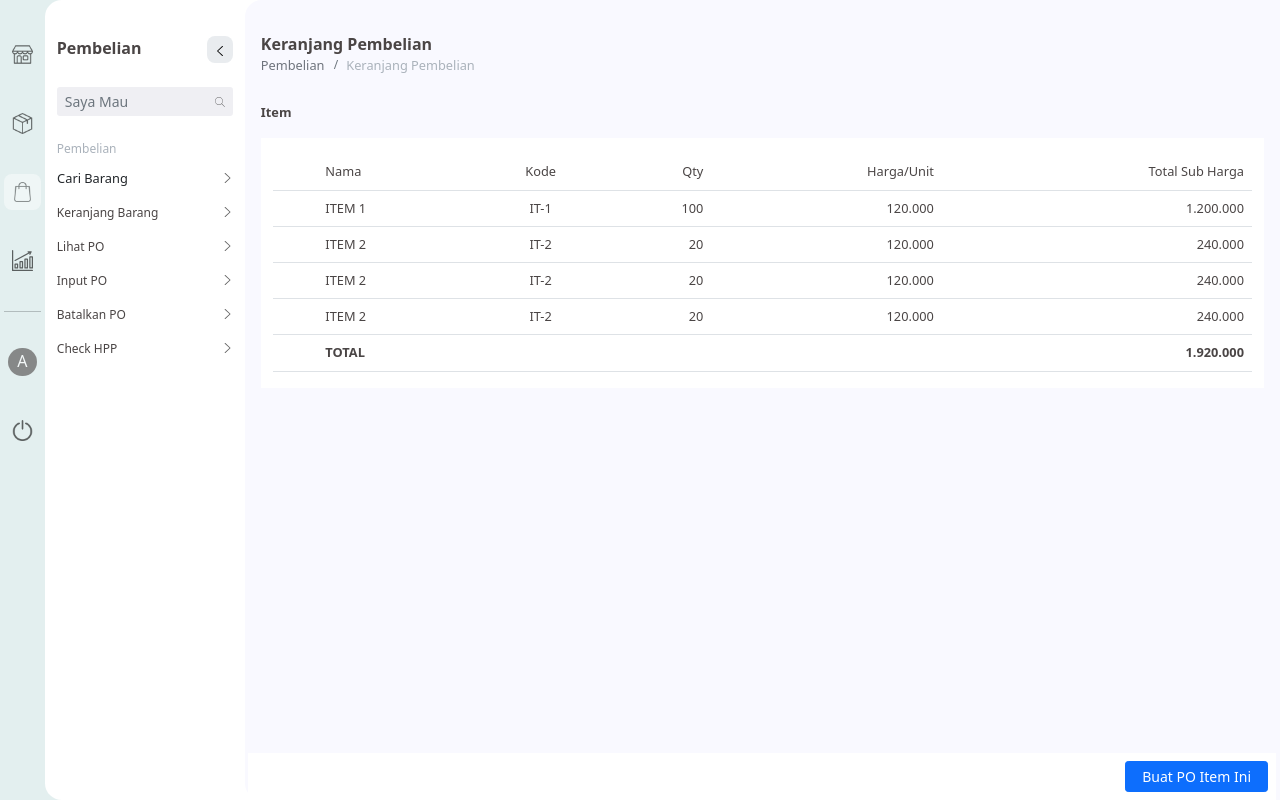
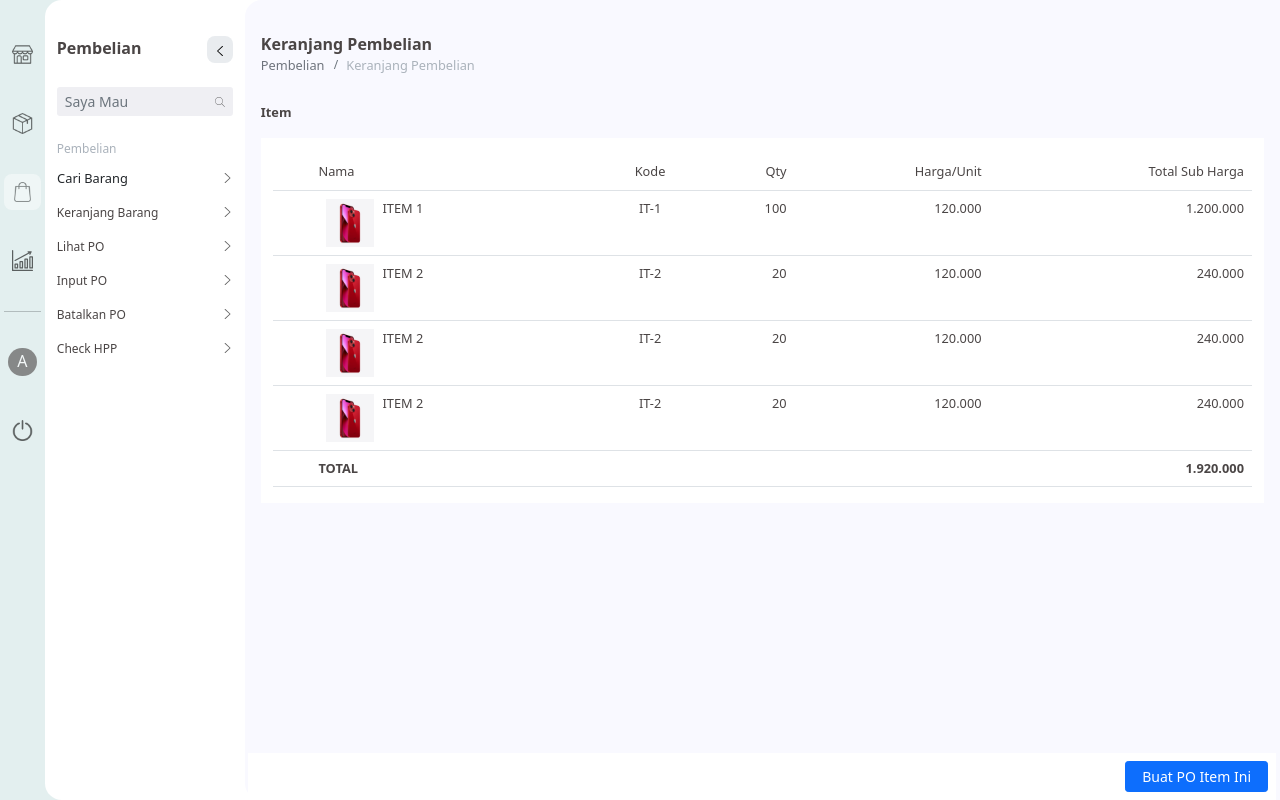
Before and after one commit to SODA-ID/soda-id.github.io, a plain HTML site: page PO/cart.html in a window 1280 px wide. Drawn offline with Linux system fonts and the light colour scheme.

Commit message:
Website update

```diff
--- a/PO/cart.html
+++ b/PO/cart.html
@@ -115,16 +115,16 @@
                                                 <tbody>
                                                     <tr>
                                                         <td class="text-center" rowspan="2"></td>
-                                                        <td class="text-start" rowspan="2">Nama</td>
-                                                        <td class="text-center" rowspan="2">Kode</td>
-                                                        <td class="text-end" rowspan="2">Qty</td>
+                                                        <td class="text-start">Nama</td>
+                                                        <td class="text-center">Kode</td>
+                                                        <td class="text-end">Qty</td>
                                                         <td class="text-end" rowspan="2">Harga/Unit</td>
                                                         <td class="text-end" rowspan="2">Total Sub Harga</td>
                                                     </tr>
                                                     <tr></tr>
                                                     <tr class="clickable" onclick="openModal(&#39;modalDetail&#39;);">
                                                         <td class="text-center"></td>
-                                                        <td>ITEM 1</td>
+                                                        <td>ITEM 1<img class="img-fluid mx-2 float-start" src="../assets/img/7fc4f9f6c04863bc4d3555f13a0fc602.jpg" width="48px"></td>
                                                         <td class="text-center">IT-1</td>
                                                         <td class="text-end">100</td>
                                                         <td class="text-end">120.000</td>
@@ -132,7 +132,7 @@
                                                     </tr>
                                                     <tr class="clickable" onclick="openModal(&#39;modalDetail&#39;);">
                                                         <td class="text-center"></td>
-                                                        <td>ITEM 2</td>
+                                                        <td>ITEM 2<img class="img-fluid mx-2 float-start" src="../assets/img/7fc4f9f6c04863bc4d3555f13a0fc602.jpg" width="48px"></td>
                                                         <td class="text-center">IT-2</td>
                                                         <td class="text-end">20</td>
                                                         <td class="text-end">120.000</td>
@@ -140,7 +140,7 @@
                                                     </tr>
                                                     <tr class="clickable" onclick="openModal(&#39;modalDetail&#39;);">
                                                         <td class="text-center"></td>
-                                                        <td>ITEM 2</td>
+                                                        <td>ITEM 2<img class="img-fluid mx-2 float-start" src="../assets/img/7fc4f9f6c04863bc4d3555f13a0fc602.jpg" width="48px"></td>
                                                         <td class="text-center">IT-2</td>
                                                         <td class="text-end">20</td>
                                                         <td class="text-end">120.000</td>
@@ -148,7 +148,7 @@
                                                     </tr>
                                                     <tr class="clickable" onclick="openModal(&#39;modalDetail&#39;);">
                                                         <td class="text-center" click="openModal('modalWarning');"></td>
-                                                        <td>ITEM 2</td>
+                                                        <td>ITEM 2<img class="img-fluid mx-2 float-start" src="../assets/img/7fc4f9f6c04863bc4d3555f13a0fc602.jpg" width="48px"></td>
                                                         <td class="text-center">IT-2</td>
                                                         <td class="text-end">20</td>
                                                         <td class="text-end">120.000</td>
@@ -190,7 +190,7 @@
                 </div>
                 <div class="modal-body">
                     <div class="row">
-                        <div class="col-auto"><img src="7fc4f9f6c04863bc4d3555f13a0fc602.jpg" width="96px"></div>
+                        <div class="col-auto"><img src="../assets/img/7fc4f9f6c04863bc4d3555f13a0fc602.jpg" width="96px"></div>
                         <div class="col pl-2">
                             <p class="description mb-0">Nama Item</p>
                             <p class="subtitle small mb-2">Iphone 13 Pro - Red Edition 1 TB&nbsp;</p>
@@ -434,7 +434,7 @@
                 </div>
                 <div class="modal-body">
                     <div class="row">
-                        <div class="col-auto"><img src="7fc4f9f6c04863bc4d3555f13a0fc602.jpg" width="96px"></div>
+                        <div class="col-auto"><img src="../assets/img/7fc4f9f6c04863bc4d3555f13a0fc602.jpg" width="96px"></div>
                         <div class="col pl-2">
                             <p class="description mb-0">Nama Item</p>
                             <p class="subtitle small mb-2">Iphone 13 Pro - Red Edition 1 TB&nbsp;</p>
```
Also changed, not shown: PO/create.html (+2 -2 lines), PO/product-create.html (+3 -3 lines), PO/product-new.html (+8 -8 lines), PO/product-old.html (+2 -2 lines), PO/searchproduct.html (+8 -8 lines), Product/hpp.html (+8 -8 lines), assets/img/7fc4f9f6c04863bc4d3555f13a0fc602.jpg (added), 1 other file.
